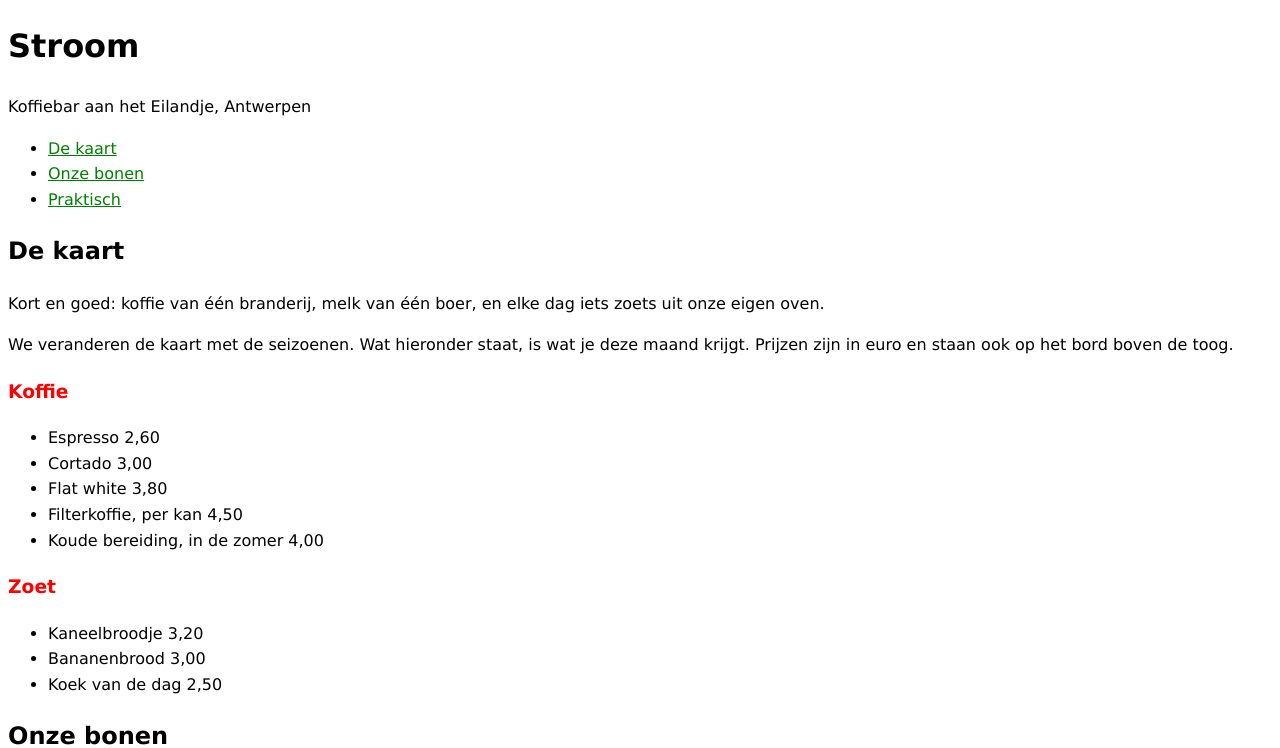
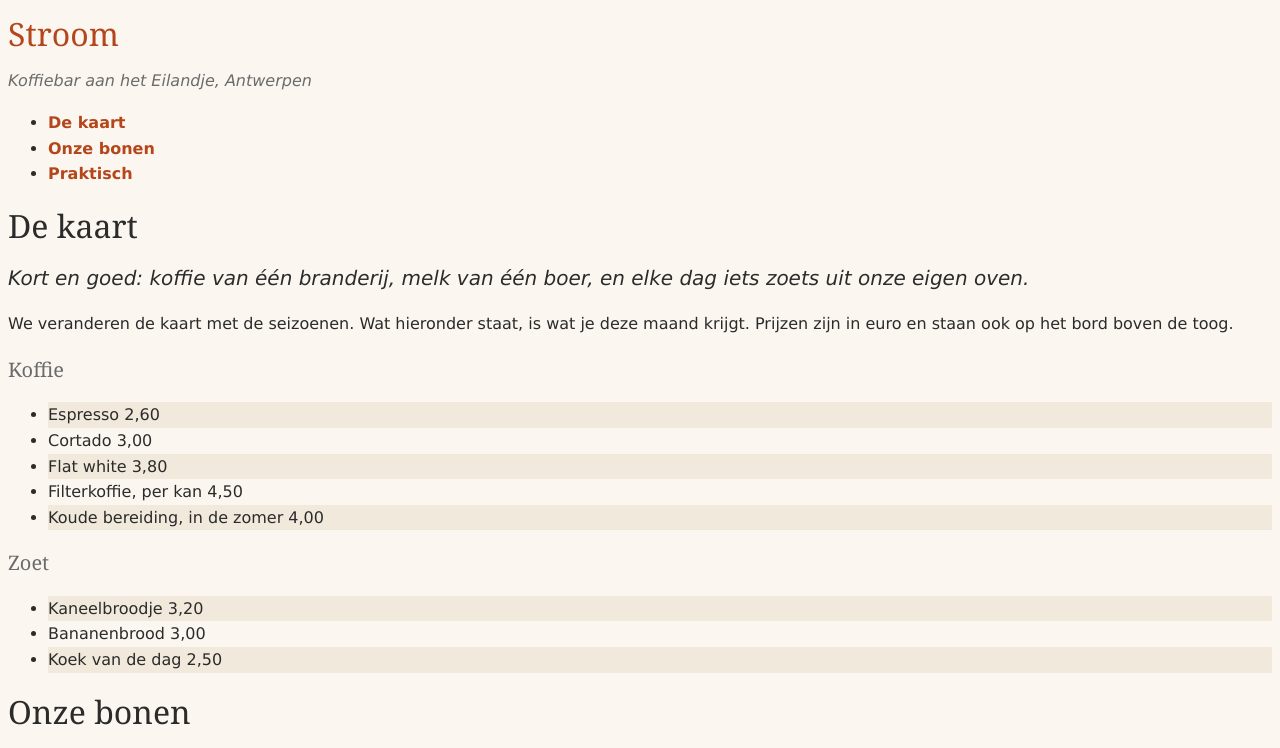
Before and after one commit to neolebreton2006-arch/webtech, a plain HTML site: page labo-02/nabouw/index.html in a window 1280 px wide. Shown: the top 748 px of the page. Drawn offline with Linux system fonts and the light colour scheme; files that its build step writes are made by us from their sources.

Commit message:
labo 2 klaar

```diff
--- /dev/null
+++ b/labo-02/nabouw/css/stijl.css
@@ -0,0 +1,94 @@
+:root{
+    --papier: #fbf7f0;
+    --inkt: #2b2b2b;
+    --gedempt: #6b6b6b;
+    --accent: #b5451b;
+    --zebra: #f1e9dc;
+
+    --font-kop: Georgia, serif;
+    --font-tekst: Verdana, sans-serif;
+
+    --maat-basis: 1rem;
+    --regelhoogte: 1.6rem;
+}
+
+p{
+    line-height: var(--regelhoogte);
+}
+
+body{
+    background-color: var(--papier);
+    color: var(--inkt);
+    font-family: var(--font-tekst);
+    font-size: var(--font-tekst);
+    line-height: var(--regelhoogte);
+}
+
+body header h1{
+    color: var(--accent);
+}
+
+h1, h2, h3{
+    font-family: var(--font-kop);
+    font-weight: normal;
+}
+
+h2{
+    font-size: 2rem;
+}
+
+h3{
+    font-size: 1.25rem;
+}
+
+.slogan{
+    color: var(--gedempt);
+    font-style: italic;
+}
+
+nav a{
+    color: var(--accent);
+    font-weight: bold;
+    text-decoration: none;
+}
+
+nav a:hover, nav a:focus{
+    color: var(--inkt);
+    text-decoration: underline;
+}
+
+.intro{
+    font-size: 1.25rem;
+    font-style: italic;
+    line-height: var(--regelhoogte);
+}
+
+main h3 {
+    color: var(--gedempt);
+}
+
+.kaart li:nth-child(odd){
+    background-color: var(--zebra);
+}
+
+main a{
+    color: var(--accent);
+}
+
+main :hover a, main :focus a{
+    color: var(--papier);
+    background-color: var(--accent);
+}
+
+footer a{
+    color: var(--gedempt);
+}
+
+footer :hover a, footer :focus a{
+    color: var(--accent);
+}
+
+footer p{
+    color: var(--gedempt);
+    text-align: center;
+}
--- a/labo-02/selectors/css/stijl.css
+++ b/labo-02/selectors/css/stijl.css
@@ -10,7 +10,9 @@ body {
 }
 
 /* 1. alle links in de navigatie -> color: crimson; */
-
+nav a{
+      color: crimson;
+}
 
 /* 2. alleen de paragrafen in de footer -> font-size: 0.875rem; */
 footer p{
@@ -36,14 +38,20 @@ h2 + p{
 }
 
 /* 6. het laatste item in de lijst met openingsuren -> color: crimson; */
-
+.uren li:last-child{
+      color: crimson;
+}
 
 /* 7. de slogan en de intro tegelijk, in één regel -> color: darkslateblue; */
-
+.slogan, .intro{
+      color: darkslateblue;
+}
 
 /* 8. elke link in main wanneer de muis erover gaat OF wanneer ze focus heeft
       -> background-color: yellow; */
-
+main a:hover, main a:focus{
+      background-color: yellow;
+}
 
 
 /* ---- Lezen: welke elementen raken deze vijf selectors? Schrijf het antwoord
```
Also changed, not shown: 1 other file.
